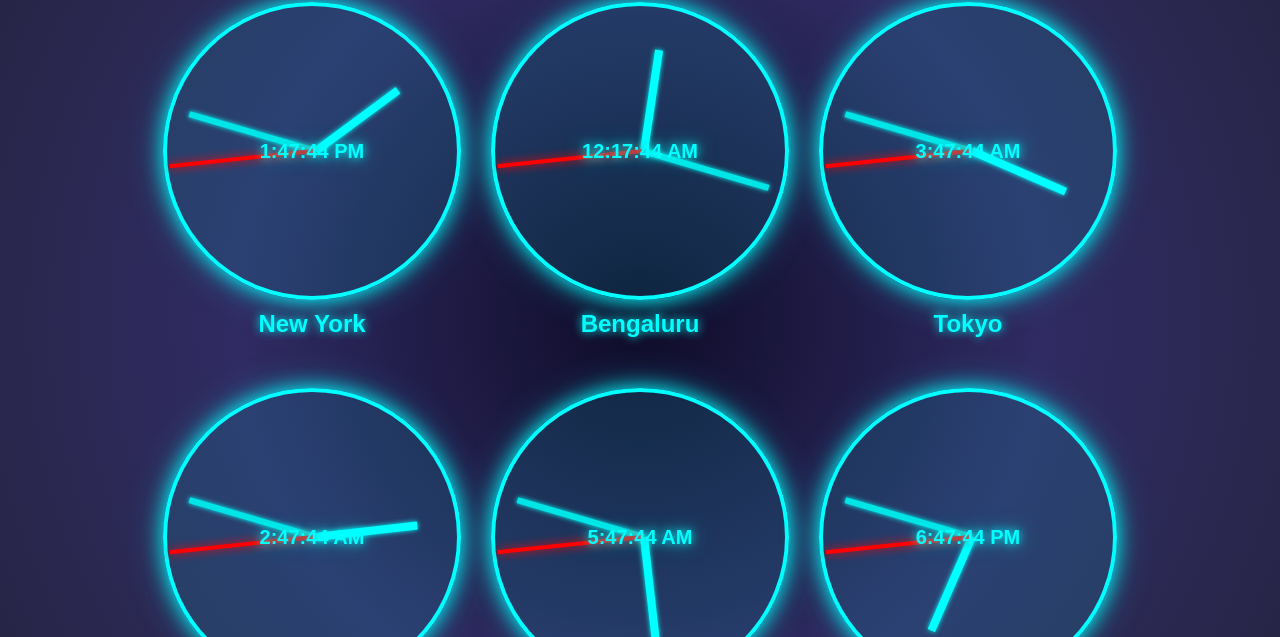
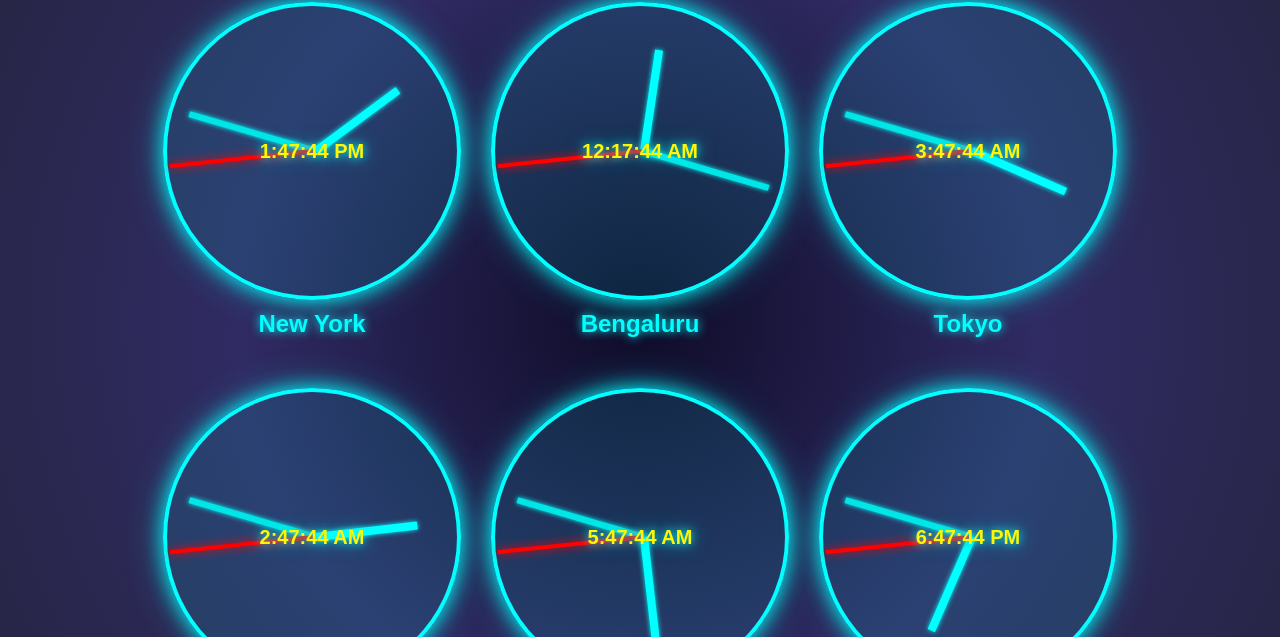
Before and after one commit to AkarshNavhule/vercel, a plain HTML site: page index.html in a window 1280 px wide. Shown: the part 163-800 px from the top of the page. Drawn offline with Linux system fonts and the light colour scheme.

Commit message:
digital-time :color yellow

```diff
--- a/styles.css
+++ b/styles.css
@@ -127,7 +127,7 @@ body {
     left: 50%;
     transform: translate(-50%, -50%) rotate(90deg);
     font-size: 20px;
-    color: cyan;
+    color: rgb(255, 247, 0);
     font-weight: bold;
     text-shadow: 0 0 10px cyan, 0 0 20px rgba(0, 255, 255, 0.5);
   }
```
